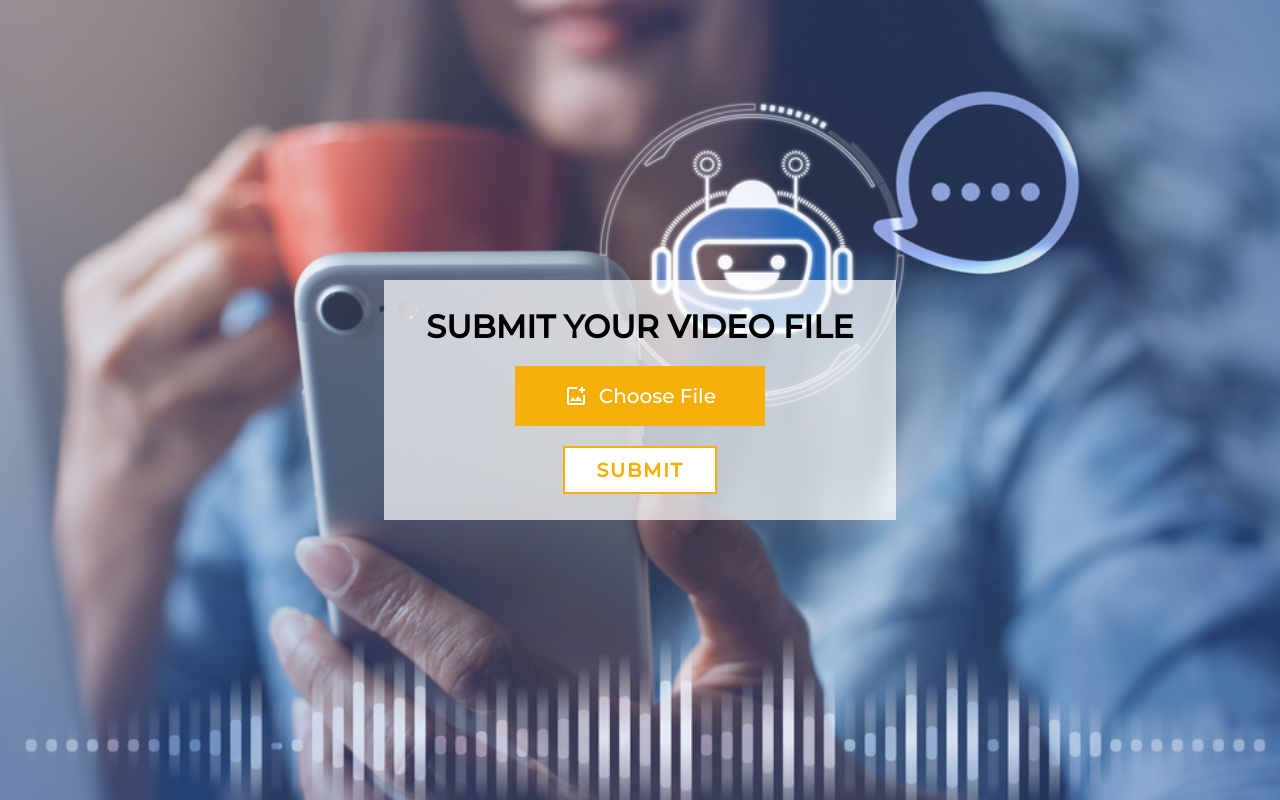
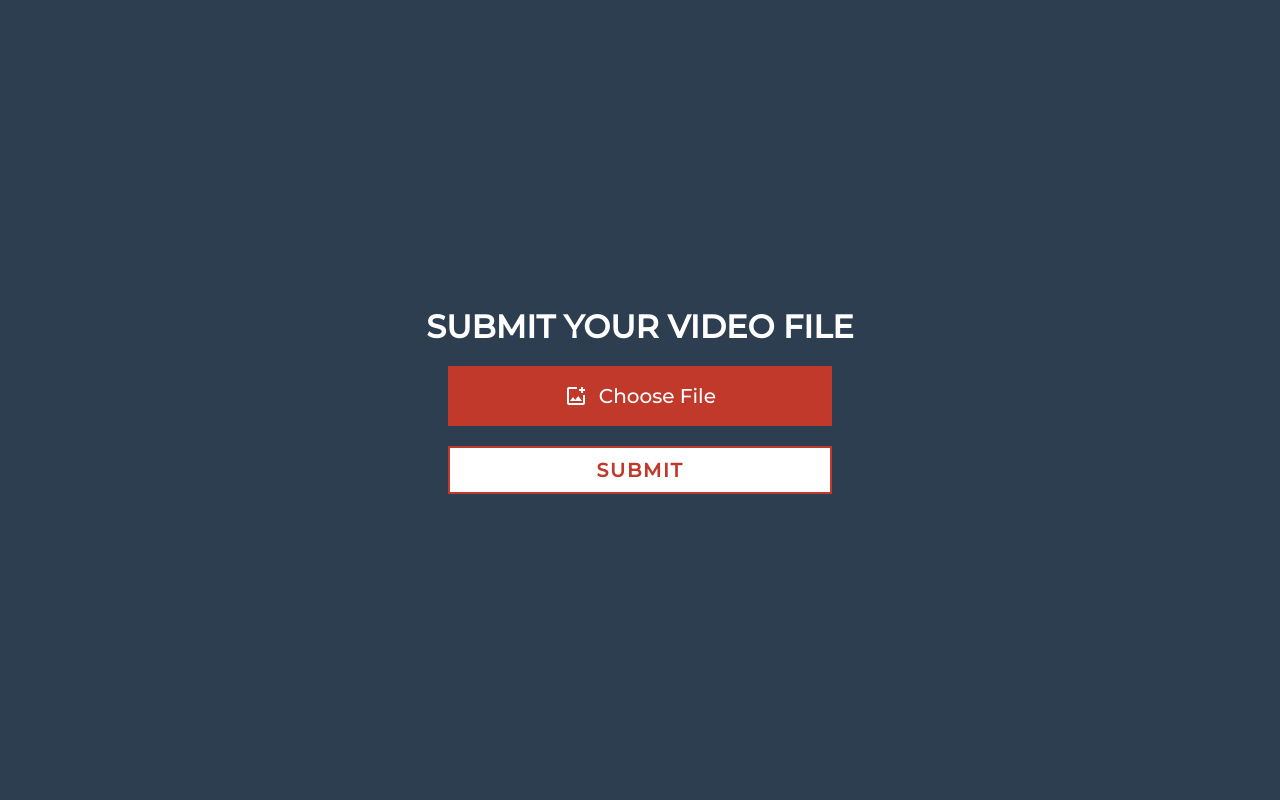
Before and after one commit to rajpootrana99/benproject, a Django app: page / in a window 1280 px wide. Run offline with Django 4.2, Linux system fonts and the light colour scheme.

Commit message:
new design

```diff
--- a/static/css/style.css
+++ b/static/css/style.css
@@ -4,21 +4,10 @@
   box-sizing: border-box;
 }
 
-.section {
+.container {
   width: 100vw;
   height: 100vh;
-  display: flex;
-  justify-content: center;
-  align-items: center;
-  background-image: url("../images/hero.jpg");
-  background-position: center;
-  background-repeat: no-repeat;
-  background-size: cover;
-}
-.container {
-  width: 40%;
-  height: 30%;
-  background-color: rgba(255, 255, 255, 0.7);
+  background-color: #2c3e50;
   display: flex;
   flex-direction: column;
   justify-content: center;
@@ -30,7 +19,7 @@
   font-family: "Montserrat", sans-serif;
   text-transform: uppercase;
   padding: 10px;
-  color: #000;
+  color: #fff;
 }
 
 .container form {
@@ -48,8 +37,8 @@
 .container form label {
   color: #fff;
   height: 60px;
-  width: 250px;
-  background-color: #f5af09;
+  width: 100%;
+  background-color: #c0392b;
   font-size: 20px;
   display: flex;
   justify-content: center;
@@ -61,8 +50,8 @@
 }
 .container form label:hover {
   background-color: #fff;
-  color: #f5af09;
-  border: 2px solid #f5af09;
+  color: #c0392b;
+  border: 2px solid #c0392b;
 }
 
 .container form .btn-primary {
@@ -72,15 +61,15 @@
   text-transform: uppercase;
   font-family: "Montserrat", sans-serif;
   background-color: #fff;
-  border: 2px solid #f5af09;
+  border: 2px solid #c0392b;
   font-weight: 700;
-  color: #f5af09;
+  color: #c0392b;
   cursor: pointer;
   letter-spacing: 0.1rem;
   margin: 10px;
 }
 
 .container form .btn-primary:hover {
-  background-color: #f5af09;
+  background-color: #c0392b;
   color: #fff;
 }
--- a/templates/index.html
+++ b/templates/index.html
@@ -6,24 +6,29 @@
     <meta http-equiv="X-UA-Compatible" content="IE=edge" />
     <meta name="viewport" content="width=device-width, initial-scale=1.0" />
     <link rel="stylesheet" href="{% static 'css/style.css' %}" />
-    <link rel="stylesheet" href="https://fonts.googleapis.com/css2?family=Material+Symbols+Outlined:opsz,wght,FILL,GRAD@48,400,0,0" />
-    <link rel="preconnect" href="https://fonts.googleapis.com">
-    <link rel="preconnect" href="https://fonts.gstatic.com" crossorigin>
-    <link href="https://fonts.googleapis.com/css2?family=Montserrat:wght@500&display=swap" rel="stylesheet">
+    <link
+      rel="stylesheet"
+      href="https://fonts.googleapis.com/css2?family=Material+Symbols+Outlined:opsz,wght,FILL,GRAD@48,400,0,0"
+    />
+    <link rel="preconnect" href="https://fonts.googleapis.com" />
+    <link rel="preconnect" href="https://fonts.gstatic.com" crossorigin />
+    <link
+      href="https://fonts.googleapis.com/css2?family=Montserrat:wght@500&display=swap"
+      rel="stylesheet"
+    />
     <title>{{ page_name }}</title>
   </head>
   <body>
-    <div class="section">
-        <div class="container">
-            <h3>Submit your video file</h3>
-            <form action="">
-                <input type="file" id="video" name="video">
-                <label for="video">
-                    <span class="material-symbols-outlined">
-                        add_photo_alternate
-                        </span> &nbsp; Choose File</label>
-                <input type="submit" value="Submit" class="btn-primary">
-        </div>
+    <div class="container">
+      <h3>Submit your video file</h3>
+      <form action="">
+        <input type="file" id="video" name="video" />
+        <label for="video">
+          <span class="material-symbols-outlined"> add_photo_alternate </span>
+          &nbsp; Choose File</label
+        >
+        <input type="submit" value="Submit" class="btn-primary" />
+      </form>
     </div>
   </body>
 </html>
```
